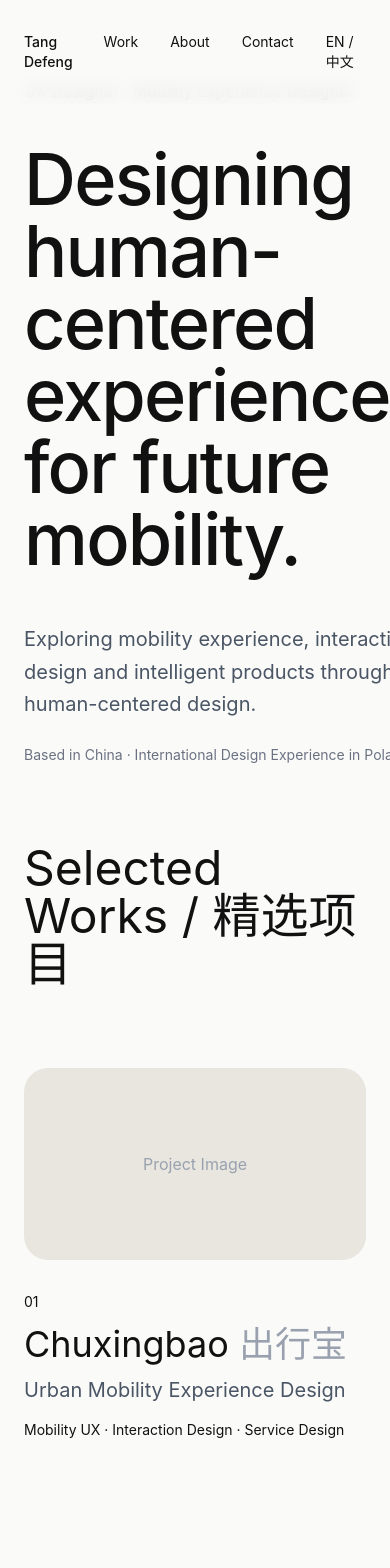
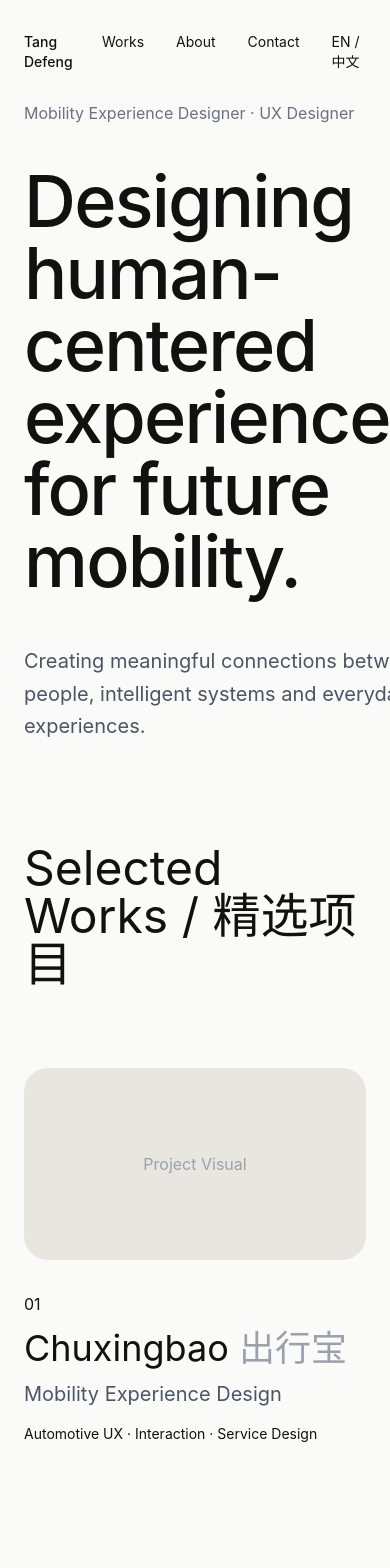
Before and after one commit to Sharon1204-svg/tang-defeng-portfolio, a Next.js app: page / in a window 390 px wide. Shown: the top 1568 px of the page. Built offline with nearby package versions, Linux system fonts and the light colour scheme.

Commit message:
Refine portfolio homepage for mobility designer positioning

```diff
--- a/src/app/page.tsx
+++ b/src/app/page.tsx
@@ -2,9 +2,10 @@ import Link from 'next/link';
 import { motion } from 'framer-motion';
 
 const works = [
- {number:'01',title:'Chuxingbao',cn:'出行宝',subtitle:'Urban Mobility Experience Design',tags:'Mobility UX · Interaction Design · Service Design'},
- {number:'02',title:'Caihe',cn:'菜盒',subtitle:'Smart Food Management Experience',tags:'UX Research · Smart Product · Service Design'},
- {number:'03',title:'PETA',cn:'智能宠物喂食器',subtitle:'Intelligent Pet Care Experience',tags:'IoT · Interaction Design · Smart Product'}
+ {number:'01',title:'Chuxingbao',cn:'出行宝',subtitle:'Mobility Experience Design',tags:'Automotive UX · Interaction · Service Design'},
+ {number:'02',title:'Accessible Wheelchair',cn:'无障碍轮椅',subtitle:'Inclusive Mobility Design',tags:'Human-centered Design · Product Experience'},
+ {number:'03',title:'PETA',cn:'智能宠物喂食器',subtitle:'Smart Home Interaction Experience',tags:'IoT · UX Research · Interaction Design'},
+ {number:'04',title:'Caihe',cn:'菜盒',subtitle:'Smart Food Management System',tags:'Service Design · Smart Product'}
 ];
 
 export default function Home(){
@@ -12,49 +13,30 @@ export default function Home(){
   <nav className="fixed top-0 w-full bg-[#FAFAF8]/80 backdrop-blur z-10">
    <div className="container-custom flex justify-between py-8 text-sm">
     <span className="font-medium">Tang Defeng</span>
-    <div className="flex gap-8"><Link href="#works">Work</Link><Link href="#about">About</Link><Link href="#contact">Contact</Link><span>EN / 中文</span></div>
+    <div className="flex gap-8"><Link href="#works">Works</Link><Link href="#about">About</Link><Link href="#contact">Contact</Link><span>EN / 中文</span></div>
    </div>
   </nav>
 
   <section className="min-h-screen flex items-center container-custom">
    <div>
-    <motion.p initial={{opacity:0,y:20}} animate={{opacity:1,y:0}} className="text-gray-500 mb-10">UX Designer · Mobility Experience Designer</motion.p>
+    <motion.p initial={{opacity:0}} animate={{opacity:1}} className="text-gray-500 mb-10">Mobility Experience Designer · UX Designer</motion.p>
     <motion.h1 initial={{opacity:0,y:40}} animate={{opacity:1,y:0}} transition={{duration:.8}} className="text-7xl md:text-8xl tracking-tight leading-none font-medium max-w-6xl">
     Designing human-centered experiences for future mobility.
     </motion.h1>
-    <p className="mt-12 max-w-xl text-xl text-gray-600 leading-relaxed">
-    Exploring mobility experience, interaction design and intelligent products through human-centered design.
-    </p>
-    <p className="mt-6 text-sm text-gray-500">Based in China · International Design Experience in Poland</p>
-   </div>
+    <p className="mt-12 max-w-xl text-xl text-gray-600 leading-relaxed">Creating meaningful connections between people, intelligent systems and everyday experiences.</p>
+  </div>
   </section>
 
   <section id="works" className="container-custom pb-32">
    <h2 className="text-5xl mb-20">Selected Works / 精选项目</h2>
-   <div className="space-y-32">{works.map((work)=><article key={work.title}>
-    <div className="aspect-[16/9] bg-[#E8E6DF] rounded-3xl flex items-center justify-center text-gray-400 mb-8">Project Image</div>
-    <p className="text-sm">{work.number}</p>
-    <h3 className="text-4xl mt-3">{work.title} <span className="text-gray-400">{work.cn}</span></h3>
-    <p className="text-xl text-gray-600 mt-3">{work.subtitle}</p>
-    <p className="mt-4 text-sm">{work.tags}</p>
-   </article>)}</div>
+   <div className="space-y-32">{works.map(work=><article key={work.title}><div className="aspect-[16/9] bg-[#E8E6DF] rounded-3xl flex items-center justify-center text-gray-400 mb-8">Project Visual</div><p>{work.number}</p><h3 className="text-4xl mt-3">{work.title} <span className="text-gray-400">{work.cn}</span></h3><p className="text-xl text-gray-600 mt-3">{work.subtitle}</p><p className="mt-4 text-sm">{work.tags}</p></article>)}</div>
   </section>
 
   <section id="about" className="container-custom py-32 grid md:grid-cols-2 gap-16">
-   <div className="aspect-[4/5] bg-[#DDDAD1] rounded-3xl flex items-center justify-center">Portrait Placeholder</div>
-   <div>
-    <h2 className="text-5xl mb-8">About Me / 关于我</h2>
-    <p className="text-lg leading-relaxed text-gray-700">
-    I am Tang Defeng, a UX designer with a background in industrial design and experience research. My work focuses on mobility experience, intelligent products, automotive HMI and human-centered interaction.
-    <br/><br/>
-    我是一名关注用户体验、智能产品与未来出行体验的设计师，探索人与技术之间更自然、更有意义的交互关系。
-    </p>
-   </div>
+   <div className="aspect-[4/5] bg-[#DDDAD1] rounded-3xl flex items-center justify-center">Tang Defeng</div>
+   <div><h2 className="text-5xl mb-8">About Me</h2><p className="text-lg leading-relaxed text-gray-700">I am a UX designer focusing on mobility experience, interaction design and intelligent products. With cross-cultural design experience in Poland, I explore how technology can create more inclusive and meaningful human experiences.</p></div>
   </section>
 
-  <section id="contact" className="container-custom py-32">
-   <h2 className="text-5xl">Let's create meaningful experiences.</h2>
-   <p className="mt-8 text-gray-600">让设计连接人与未来。</p>
-  </section>
+  <section id="contact" className="container-custom py-32"><h2 className="text-5xl">Let's create meaningful experiences.</h2><p className="mt-8">ajiji001204@gmail.com</p></section>
  </main>
 }
```
